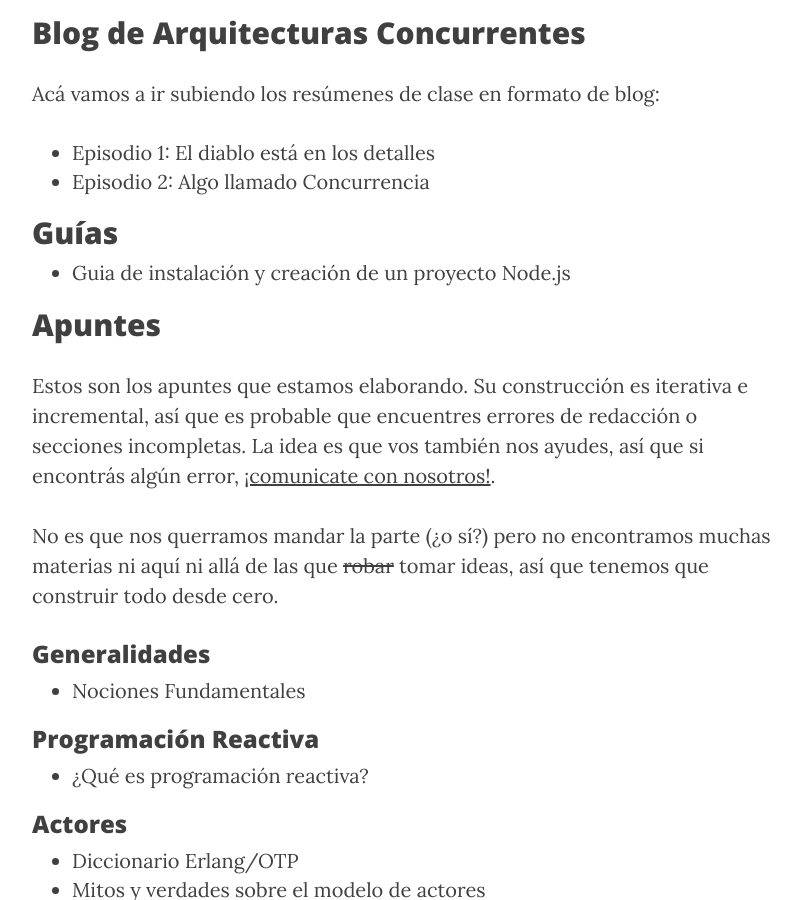
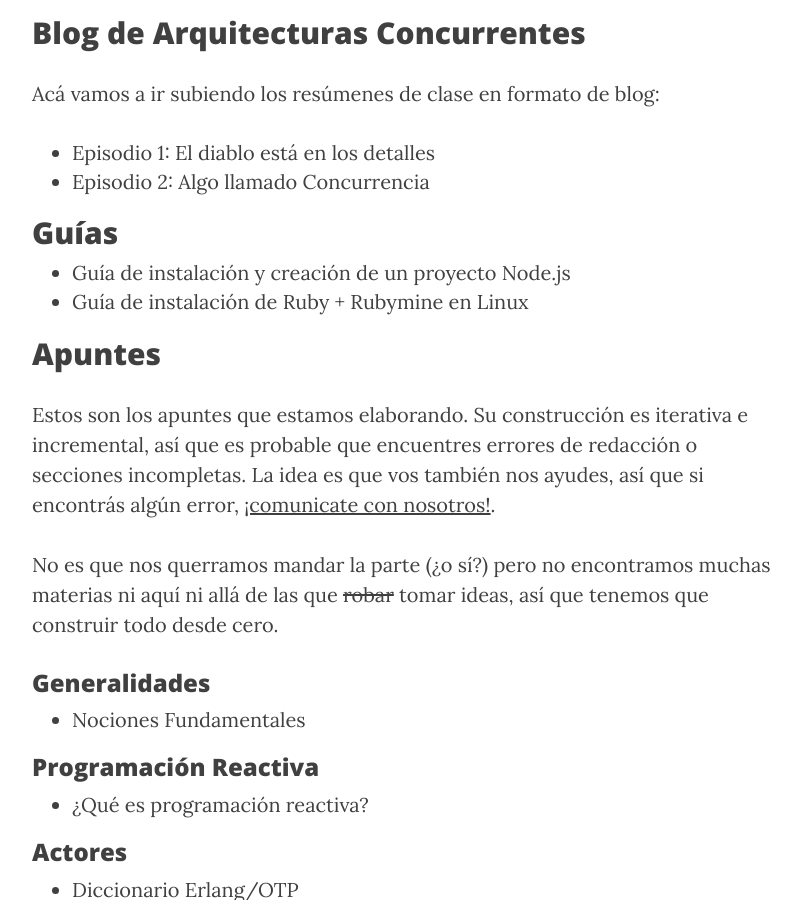
Before and after one commit to arquitecturas-concurrentes/arquitecturas-concurrentes.github.io, a Jekyll site: the page built from material.md, in a window 1280 px wide and 900 px high, scrolled down 864 px. Shown: the whole window, without its empty margins (233-1034 px from the left). Built offline with Jekyll 4.4.1, drawn with Linux system fonts in a browser that asks for light colours; nearby versions of some CDN libraries.

Commit message:
Update material.md con guia de ruby

```diff
--- a/material.md
+++ b/material.md
@@ -25,7 +25,8 @@ Acá vamos a ir subiendo los resúmenes de clase en formato de blog:
 
 ## Guías
 
-- [Guia de instalación y creación de un proyecto Node.js](/guias/node)
+- [Guía de instalación y creación de un proyecto Node.js](/guias/node)
+- [Guía de instalación de Ruby + Rubymine en Linux](https://youtu.be/OyLoonEjfDY)
 
 ## Apuntes
 
```
